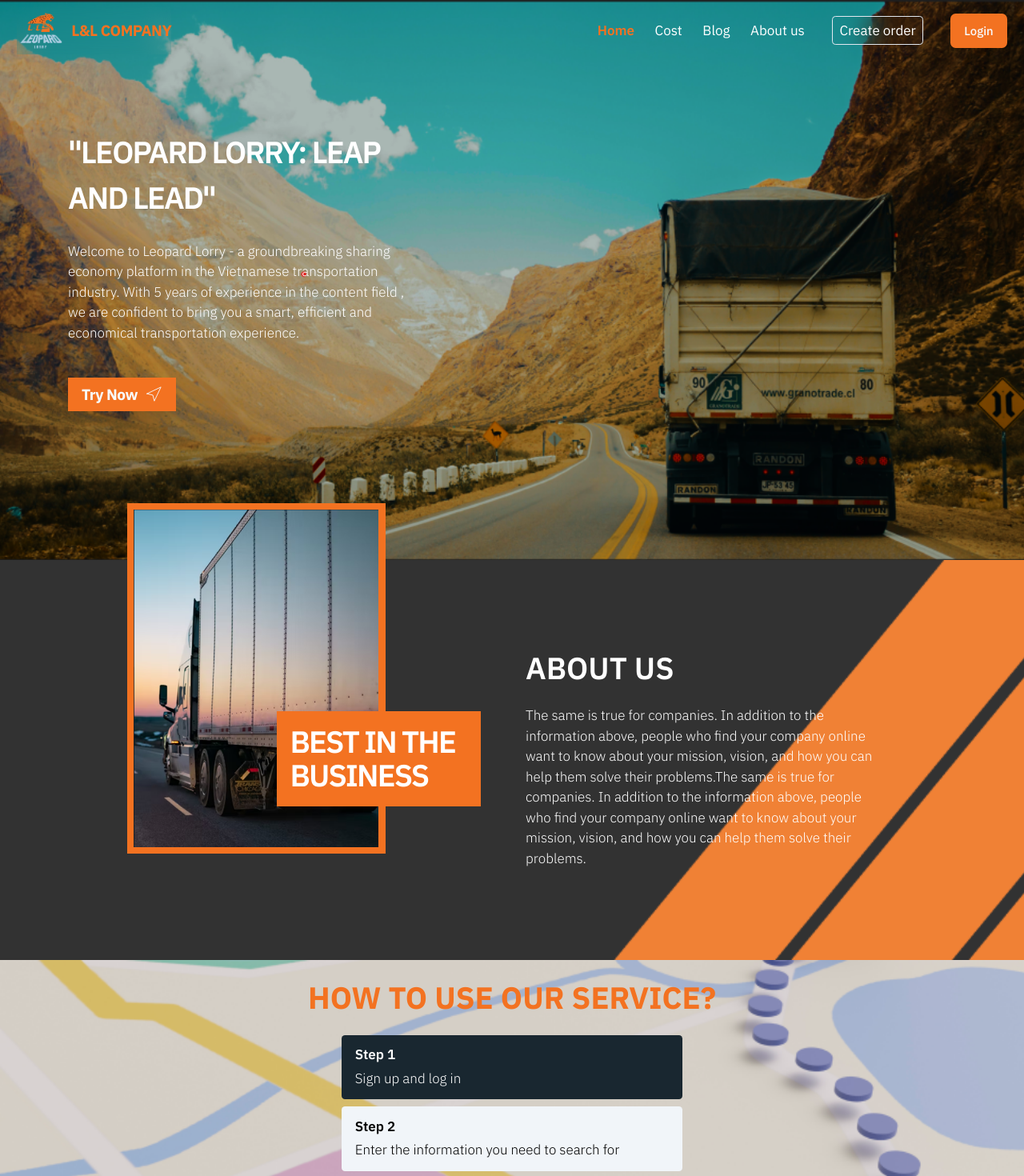
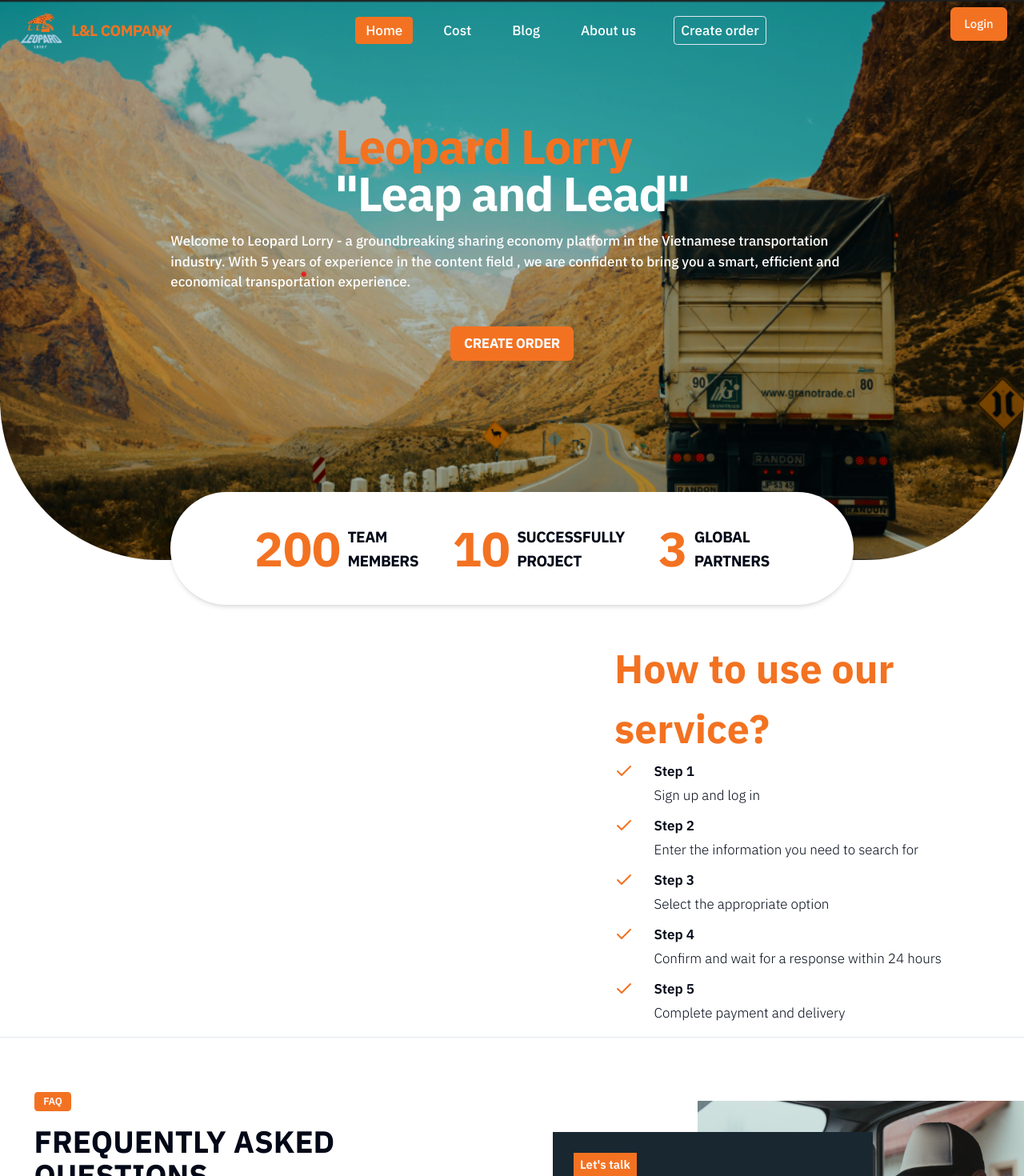
Before and after one commit to TranTrungHieu03/LandL_FrontEnd, a React (Vite) app: page / in a window 1280 px wide. Shown: the top 1470 px of the page at 80% size. Built offline with nearby package versions, Linux system fonts and the light colour scheme; no server answers.

Commit message:
update ui

```diff
--- a/src/components/atoms/StatisticElement.tsx
+++ b/src/components/atoms/StatisticElement.tsx
@@ -8,20 +8,23 @@
   isMore: boolean
 }
 const StatisticElement = ({ content, icon, data, isMore }: StatisticElementProps) => {
+
+  const words = content.split(' ');
   return (
-    <div className={'flex flex-col gap-2'}>
-      <div className={'flex gap-2 items-center justify-center'}>
-        <span className={'text-orangeTheme'}>{icon}</span>
-        <div className={'text-4xl font-black flex'}>
+    <div className={'flex gap-2 items-center justify-center'}>
+      <div className={'flex  gap-2 items-center justify-center'}>
+        <div className={'text-[60px] font-black text-orangeTheme flex'}>
           {data}
-          {isMore && (
-            <span className={'transform -translate-y-2 '}>
-              <Plus size={20} className={'font-black'} />
-            </span>
-          )}
+
         </div>
       </div>
-      <p className={'uppercase text-lg tracking-tight font-semibold'}>{content}</p>
+      <div className={'flex flex-col'}>
+        {words.map((word, index) => (
+          <p key={index} className={'uppercase text-lg tracking-tight font-bold'}>
+            {word}
+          </p>
+        ))}
+      </div>
     </div>
   )
 }
--- a/src/components/organisms/Global/Header.tsx
+++ b/src/components/organisms/Global/Header.tsx
@@ -22,9 +22,9 @@
   }, [path])
   return (
     <div className={cn('bg-transparent px-5 h-19 py-2 justify-between flex text-white', classContent)}>
-      <div className={'flex gap-2 items-center backdrop-blur-lg cursor-pointer'} onClick={() => navigate(ROUTES.ROOT)}>
+      <div className={'flex gap-2 items-center cursor-pointer'} onClick={() => navigate(ROUTES.ROOT)}>
         <img src={'/logoLL.png'} alt={'logo'} className={'w-14 h-14'} />
-        <span className={'font-black tracking-tight text-orangeTheme text-lg'}>L&L COMPANY</span>
+        <span className={'font-bold tracking-tight text-orangeTheme text-lg'}>L&L COMPANY</span>
       </div>
       <div className={'flex items-center gap-8'}>
         <div className={'flex md:gap-6'}>
@@ -32,8 +32,8 @@
             <Link
               to={item.path}
               className={cn(
-                'flex text-center font-normal cursor-pointer hover:scale-105 hover:font-semibold',
-                path && path.pathname === item.path && 'text-orangeTheme font-semibold'
+                'flex text-center font-medium cursor-pointer hover:scale-105 px-3 py-1 rounded',
+                path && path.pathname === item.path && 'bg-orangeTheme '
               )}
               key={item.id}
             >
@@ -44,12 +44,14 @@
         <Link
           to={ROUTES.CREATE_ORDER}
           className={cn(
-            'flex gap-1 text-center backdrop-blur-lg font-normal cursor-pointer  hover:text-orangeTheme border rounded px-2 py-1',
+            'flex gap-1 text-center backdrop-blur-lg font-medium  cursor-pointer  hover:text-orangeTheme border rounded px-2 py-1',
             path && path.pathname === ROUTES.CREATE_ORDER && 'text-orangeTheme font-semibold border-orangeTheme/60'
           )}
         >
           Create order
         </Link>
+      </div>
+      <div>
         {auth?.user ? (
           <div className={'flex gap-2 items-center'}>
             <UserDropdown
--- a/src/components/organisms/Home/Slogan.tsx
+++ b/src/components/organisms/Home/Slogan.tsx
@@ -1,17 +1,20 @@
 import { Button } from '@/components/atoms/ui/button.tsx'
-import { Navigation } from 'lucide-react'
 import { useNavigate } from 'react-router-dom'
 import { ROUTES } from '@/contants/routerEndpoint.ts'
 
 const Slogan = () => {
   const navigate = useNavigate()
   return (
-    <div className={'flex flex-col gap-10 md:w-1/3 sm:w-full sm:px-10 md:px-0 mr-auto text-white md:ml-20 mt-20'}>
-      <div className={'flex flex-col gap-6'}>
-        <p className={'uppercase text-4xl font-semibold tracking-tighter leading-normal'}>
-          "Leopard Lorry: Leap and Lead"
-        </p>
-        <p>
+    <div
+      className={'flex flex-col gap-10 md:w-2/3 sm:w-full  mx-auto text-white  mt-20 justify-center items-center my-10'}
+    >
+      <div className={'flex flex-col gap-6 justify-center items-center'}>
+        <div className={' flex flex-col sm:text-4xl  md:text-[60px] font-black tracking-tight my-auto gap-4'}>
+          <p className={'text-orangeTheme'}>Leopard Lorry</p>
+          <p className={''}>"Leap and Lead"</p>
+        </div>
+
+        <p className={'font-medium'}>
           Welcome to Leopard Lorry - a groundbreaking sharing economy platform in the Vietnamese transportation
           industry. With 5 years of experience in the content field , we are confident to bring you a smart, efficient
           and economical transportation experience.{' '}
@@ -19,12 +22,11 @@
       </div>
       <Button
         className={
-          'w-fit rounded-none capitalize text-lg  cursor-pointer gap-2 font-bold tracking-tight bg-orangeTheme hover:bg-orangeTheme/90 px-4 flex items-center space-x-2'
+          'w-fit rounded-md uppercase  text-md   cursor-pointer gap-2 font-bold tracking-tight bg-orangeTheme hover:bg-orangeTheme/90 px-4 py-3 flex items-center space-x-2'
         }
         onClick={() => navigate(ROUTES.CREATE_ORDER)}
       >
-        Try now
-        <Navigation size={22} strokeWidth={1} />
+        Create Order
       </Button>
     </div>
   )
--- a/src/components/organisms/Home/StatisticLine.tsx
+++ b/src/components/organisms/Home/StatisticLine.tsx
@@ -3,7 +3,7 @@
 
 const StatisticLine = () => {
   return (
-    <div className={'flex flex-wrap gap-10 w-full justify-center py-10'}>
+    <div className={' flex flex-wrap gap-10 w-full justify-center py-6 rounded-full  bg-white shadow-md '}>
       {STATISTICS.map((item) => (
         <StatisticElement content={item.content} icon={item.icon} data={item.data} isMore={item.isMore} key={item.id} />
       ))}
--- a/src/components/organisms/Home/TheWayToUseWeb.tsx
+++ b/src/components/organisms/Home/TheWayToUseWeb.tsx
@@ -1,23 +1,26 @@
 import { STEPS_USE_WEB } from '@/contants/stepUseWeb.ts'
 import { cn } from '@/utils/cn.ts'
+import { Check } from 'lucide-react'
 
 const TheWayToUseWeb = () => {
   return (
-    <div className={"flex flex-col items-center gap-y-6 py-6 w-full h-fit bg-cover bg-[url('/home-2.png')]"}>
-      <p className={'uppercase text-4xl font-bold text-orangeTheme text-center'}>How to use our service? </p>
-      <div className={'flex flex-col gap-y-2 justify-center md:w-1/3 sm:w-3/4 '}>
-        {STEPS_USE_WEB.map((step) => (
-          <div
-            key={step.id}
-            className={cn(
-              'flex flex-col gap-1 px-4 py-3 rounded  ',
-              step.id % 2 !== 0 ? 'bg-darkTheme text-white' : 'text-black bg-slate-100'
-            )}
-          >
-            <p className={'font-semibold'}>Step {step.id}</p>
-            <p>{step.content}</p>
-          </div>
-        ))}
+    <div className={'grid md:grid-cols-10 w-full h-fit mt-20 py-3'}>
+      <div className={'md:col-span-6 p-2'}></div>
+      <div className={'md:col-span-4'}>
+        <p className={'text-[50px] font-black text-orangeTheme'}>How to use our service? </p>
+        <div className={'flex flex-col gap-y-1 justify-center '}>
+          {STEPS_USE_WEB.map((step) => (
+            <div key={step.id} className={'flex gap-2  py-1 rounded '}>
+              <div>
+                <Check className={'text-orangeTheme'} />{' '}
+              </div>
+              <div className={cn('flex flex-col gap-1 px-4  ')}>
+                <p className={'font-semibold'}>Step {step.id}</p>
+                <p>{step.content}</p>
+              </div>
+            </div>
+          ))}
+        </div>
       </div>
     </div>
   )
--- a/src/components/pages/Home/HomePage.tsx
+++ b/src/components/pages/Home/HomePage.tsx
@@ -1,6 +1,5 @@
 import StatisticLine from '@/components/organisms/Home/StatisticLine.tsx'
 import TheWayToUseWeb from '@/components/organisms/Home/TheWayToUseWeb.tsx'
-import AboutUsLine from '@/components/organisms/Home/AboutUsLine.tsx'
 import FaqLine from '@/components/organisms/Home/FAQLine.tsx'
 import { Separator } from '@/components/atoms/ui/separator.tsx'
 import TrustLine from '@/components/organisms/Home/TrustLine.tsx'
@@ -10,18 +9,21 @@
 import { ROUTES } from '@/contants/routerEndpoint'
 
 const HomePage = () => {
-  const { auth } = useAuth();
-  const navigate = useNavigate();
+  const { auth } = useAuth()
+  const navigate = useNavigate()
   useEffect(() => {
     if (auth.user?.roleID == 1) {
-      navigate(ROUTES.DASH_BOARD + "truck")
+      navigate(ROUTES.DASH_BOARD + 'truck')
     }
   }, [])
   return (
-    <div className={'flex flex-col items-center justify-center'}>
-      <AboutUsLine />
+    <div className={'flex flex-col items-center justify-center relative'}>
+      <div className={'absolute top-0 md:w-2/3 transform -translate-y-20'}>
+        <StatisticLine />
+      </div>
+      {/*<AboutUsLine />*/}
       <TheWayToUseWeb />
-      <StatisticLine />
+
       <Separator />
       <FaqLine />
       <TrustLine />
--- a/src/components/templates/HomeLayout.tsx
+++ b/src/components/templates/HomeLayout.tsx
@@ -6,8 +6,13 @@
 const HomeLayout = () => {
   return (
     <div>
-      <div className={"bg-[url('/bg-home.png')] bg-cover bg-center w-full h-[700px]"}>
+      <div
+        className={
+          "bg-[url('/bg-home.png')] bg-cover bg-center w-full h-[700px] rounded-bl-[200px]  rounded-br-[200px]"
+        }
+      >
         <Header />
+
         <Slogan />
       </div>
       <HomePage />
--- a/src/contants/statistic.tsx
+++ b/src/contants/statistic.tsx
@@ -1,13 +1,13 @@
-import { CalendarClock, FolderKanban, GlobeLock, Users } from 'lucide-react'
+import { FolderKanban, GlobeLock, Users } from 'lucide-react'
 
 export const STATISTICS = [
-  {
-    id: 1,
-    data: 2024,
-    content: 'year of establishment',
-    icon: <CalendarClock size={28} />,
-    isMore: false
-  },
+  // {
+  //   id: 1,
+  //   data: 2024,
+  //   content: 'year of establishment',
+  //   icon: <CalendarClock size={28} />,
+  //   isMore: false
+  // },
   {
     id: 2,
     data: 200,
```
